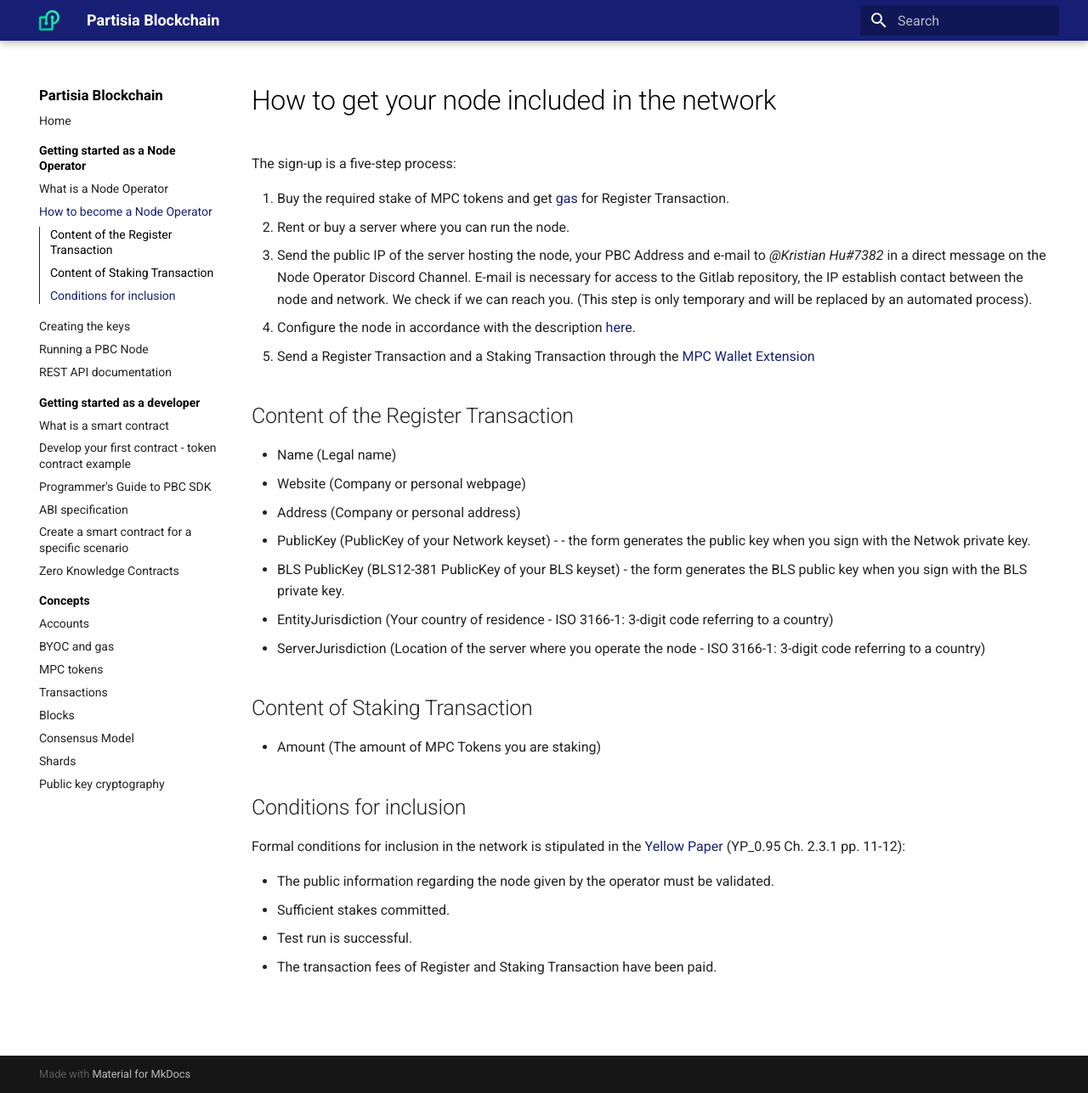
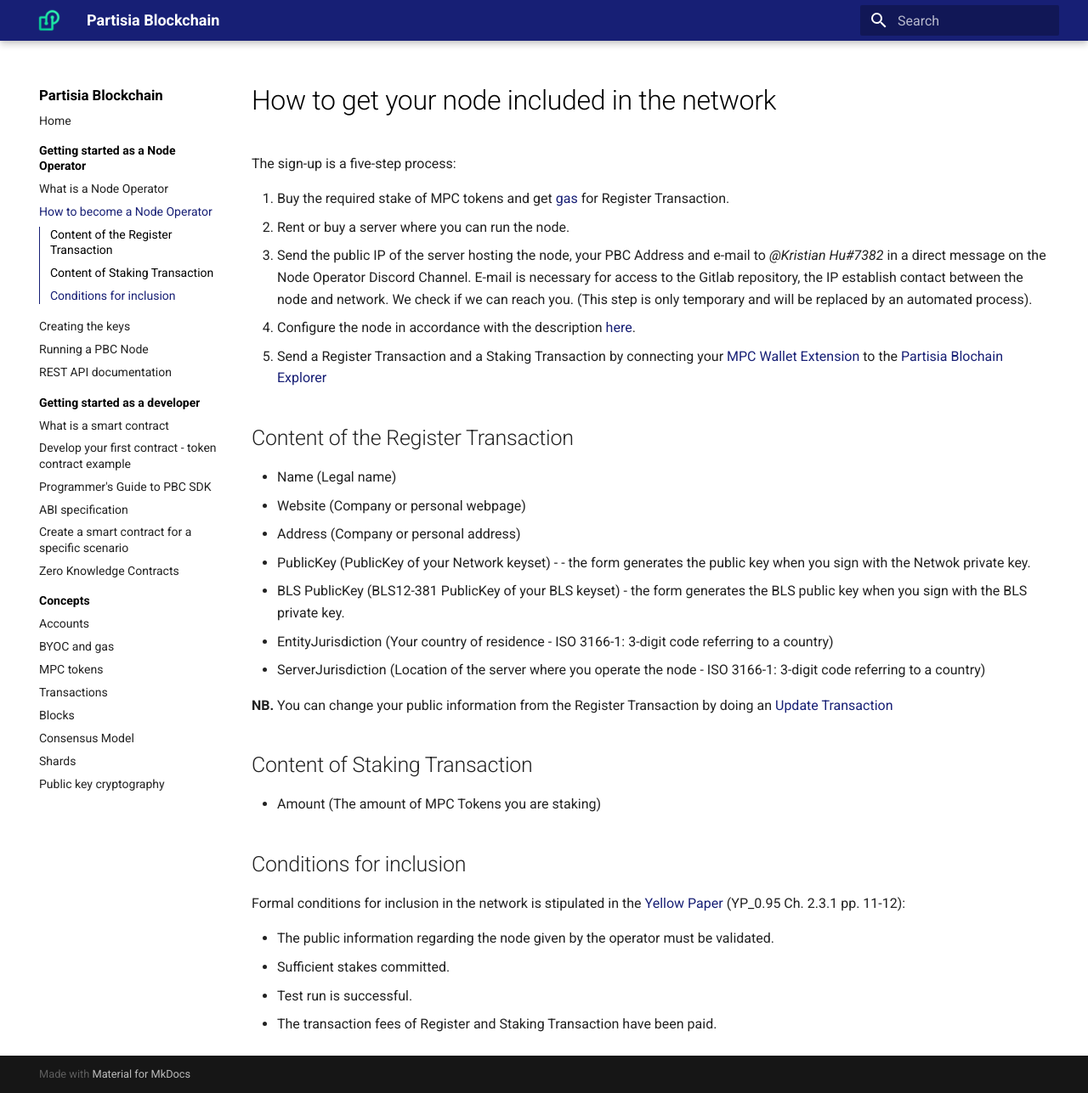
Before and after one commit to 0xSero/partisia-docs, an MkDocs documentation site: the page built from docs/bpinclusion.md, in a window 1280 px wide and 1287 px high. Shown: the whole window at 85% size. Built offline with MkDocs 1.6.1 and Material for MkDocs 9.7.7, drawn with Linux system fonts in a browser that asks for light colours; a script that is not in the unit is left out.

Commit message:
The update Transaction

```diff
--- a/docs/bpinclusion.md
+++ b/docs/bpinclusion.md
@@ -6,7 +6,7 @@
 2. Rent or buy a server where you can run the node.
 3. Send the public IP of the server hosting the node, your PBC Address and e-mail to *@Kristian Hu#7382* in a direct message on the Node Operator Discord Channel. E-mail is necessary for access to the Gitlab repository, the IP establish contact between the node and network. We check if we can reach you. (This step is only temporary and will be replaced by an automated process).
 4. Configure the node in accordance with the description [here](operator.md).
-5. Send a Register Transaction and a Staking Transaction through the [MPC Wallet Extension](https://chrome.google.com/webstore/detail/partisia-wallet/gjkdbeaiifkpoencioahhcilildpjhgh)
+5. Send a Register Transaction and a Staking Transaction by connecting your [MPC Wallet Extension](https://chrome.google.com/webstore/detail/partisia-wallet/gjkdbeaiifkpoencioahhcilildpjhgh) to the [Partisia Blochain Explorer](https://mpcexplorer.com/)
 
 ## Content of the Register Transaction
 
@@ -17,6 +17,8 @@
 - BLS PublicKey (BLS12-381 PublicKey of your BLS keyset) - the form generates the BLS public key when you sign with the BLS private key.
 - EntityJurisdiction (Your country of residence - ISO 3166-1: 3-digit code referring to a country)
 - ServerJurisdiction (Location of the server where you operate the node - ISO 3166-1: 3-digit code referring to a country)
+
+**NB.** You can change your public information from the Register Transaction by doing an [Update Transaction](update-transaction.md)
 
 ## Content of Staking Transaction
 
```
Also changed, not shown: docs/update-transaction.md (added, +15 -0 lines).
